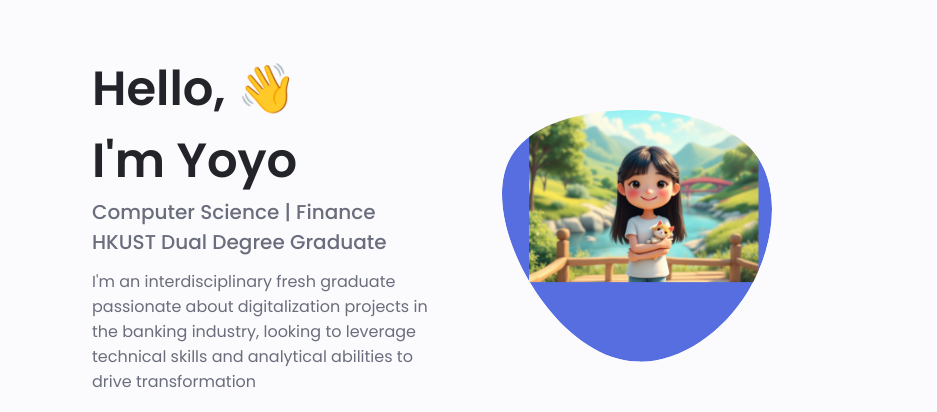
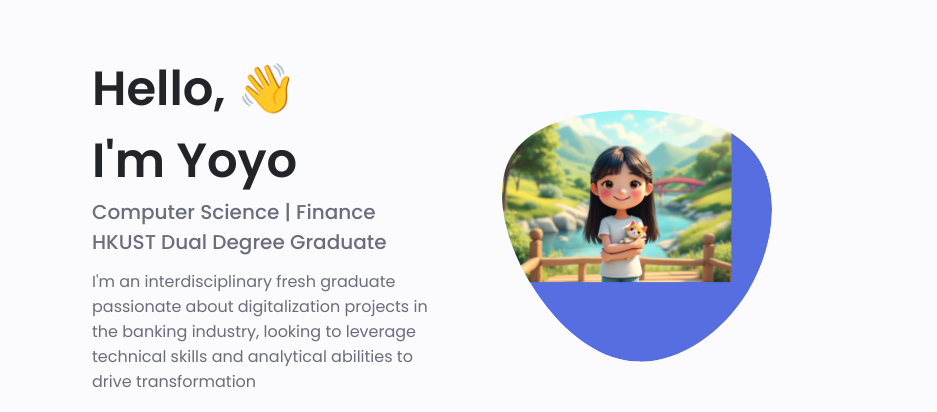
Before and after one commit to nymok/nymok.github.io, a plain HTML site: page index.html in a window 1280 px wide. Shown: the part 131-543 px from the top of the page, 216-1153 px from the left. Drawn offline with nearby package versions, Linux system fonts and the light colour scheme.

Commit message:
Update index.html

```diff
--- a/index.html
+++ b/index.html
@@ -90,7 +90,7 @@
                                     165.547 130.807 187.559 100.226 186.353C69.6454 185.297 41.0228 161.023 21.7403
                                     129.362C2.45775 97.8511 -7.48481 59.1033 6.67581 34.5279C20.9871 10.1032 59.7028
                                     -0.149132 97.9666 0.00163737C136.23 0.303176 174.193 10.857 190.312 36.4879Z" />
-                                    <image class="home_blob_img" x= '20' y="0"xlink:href="assets/img/3d_chibi_anime_sty_image_.jpg" alt="Chibi Style of Me"  />
+                                    <image class="home_blob_img" xlink:href="assets/img/3d_chibi_anime_sty_image_.jpg" alt="Chibi Style of Me"  />
                                 </g>
                             </svg>
                         </div>
```
